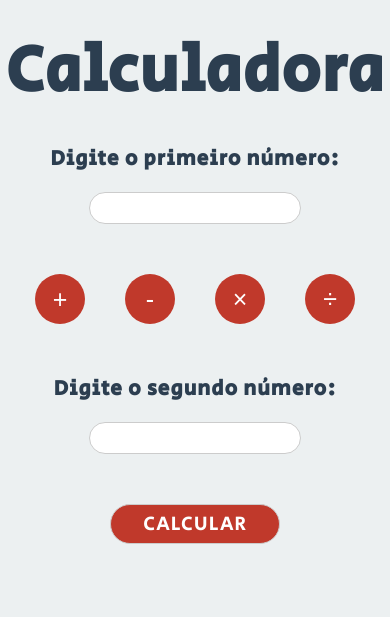
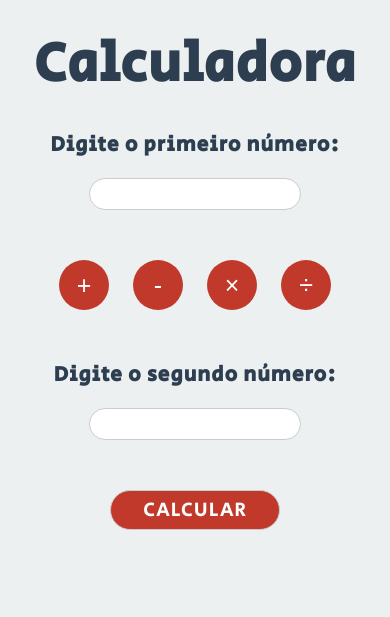
Before and after one commit to bartoszzdev/calculadora, a plain HTML site: page index.html in a window 390 px wide. Drawn offline with Linux system fonts and the light colour scheme.

Commit message:
finalizando responsividade

```diff
--- a/css/style.css
+++ b/css/style.css
@@ -84,15 +84,27 @@ html, body {
     cursor: pointer;
     margin-top: 50px;
     color: #FFF;
-    background: #c0392b
+    background: #c0392b;
+    transition: transform 0.8s
 }
 
 #calcular:hover {
-    transform: scale(1.2)
+    transform: scale(1.1)
 }
 
 #result {
     padding: 35px;
     font-size: 28px;
     font-family: 'Secular One', sans-serif;
+    text-align: center;
 }
+
+@media screen and (max-width: 500px) {
+    .title {
+        font-size: 55px
+    }
+
+    .operador {
+        margin: 50px 12px
+    }
+}
```
